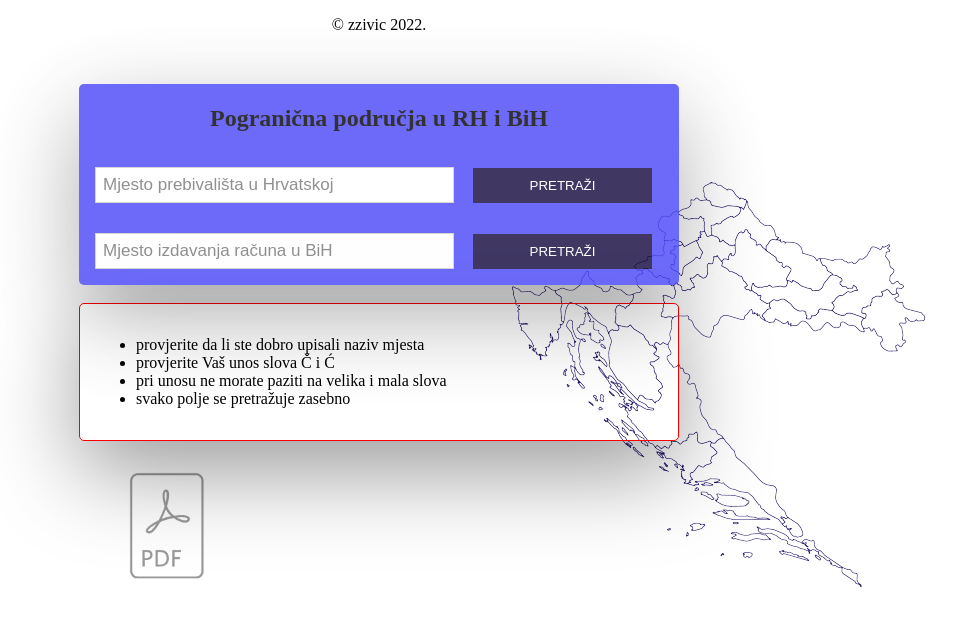
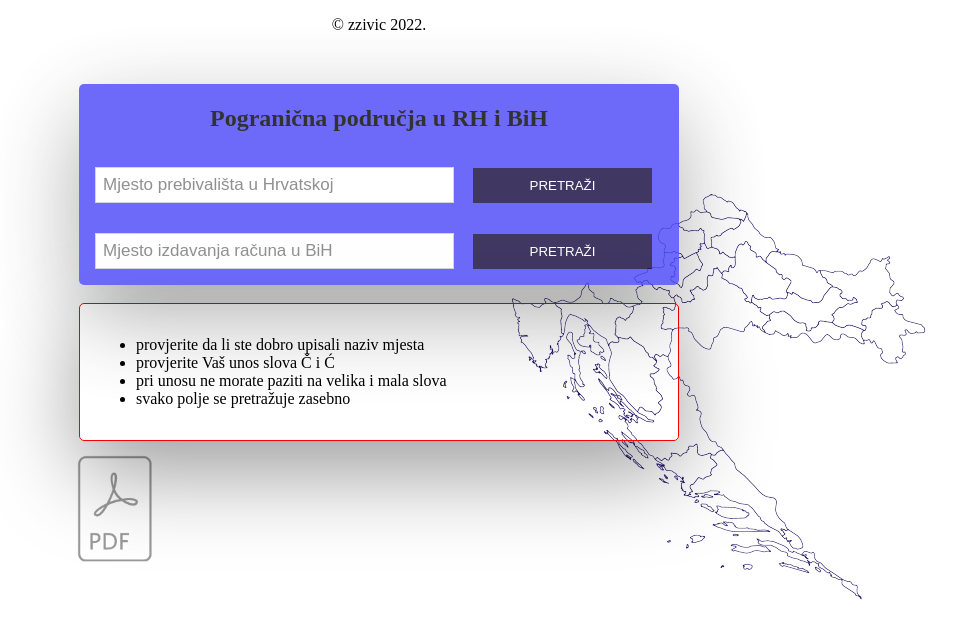
Before and after one commit to popohrbih/popohrbih.github.io, a plain HTML site: page index.html in a window 1280 px wide. Shown: the top 638 px of the page, without its empty margins (261-1217 px from the left). Drawn offline with Linux system fonts and the light colour scheme.

Commit message:
Add files via upload

```diff
--- a/style.css
+++ b/style.css
@@ -36,7 +36,7 @@ img.karta {
 	display: block;
 	margin: auto;
 	position: relative;
-	bottom: 260px;
+	bottom: 248px;
 	left: 430px;
 	z-index: -1;
 
@@ -44,9 +44,10 @@ img.karta {
 
 .popisrh {
   display: block;
+  margin: auto;
   position: relative;
-  bottom: 400px;
-  left: 370px;
+  bottom: 417px;
+  left: -264px;
   cursor: pointer;
 }
 
```
